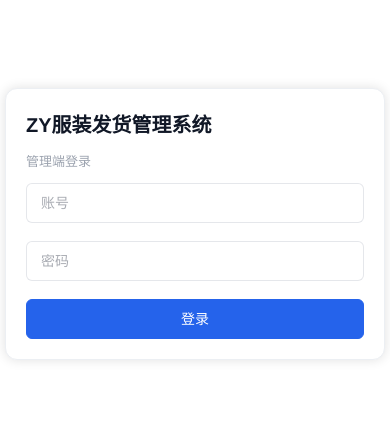
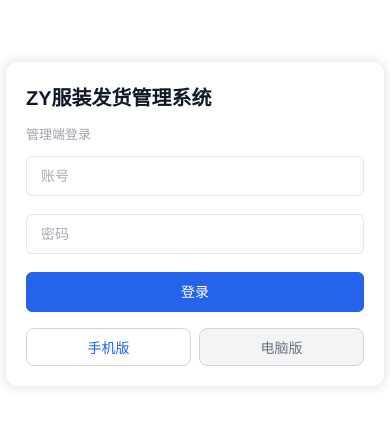
Before and after one commit to redyuxiplayer-coder/CODEX, a Vue app in the folder web/: page /#/login in a window 390 px wide. Shown: the part 198-624 px from the top of the page. Built offline with nearby package versions, Linux system fonts and the light colour scheme; no server answers.

Commit message:
feat: add mobile version entry to desktop login page

```diff
--- a/web/src/views/Login.vue
+++ b/web/src/views/Login.vue
@@ -39,6 +39,10 @@ async function submit() {
         <el-alert v-if="error" :title="error" type="error" :closable="false" style="margin-bottom:12px" />
         <el-button type="primary" size="large" style="width:100%" :loading="loading" @click="submit">登录</el-button>
       </el-form>
+      <div class="version-switch" role="group" aria-label="版本选择">
+        <a class="version-switch-item" href="/mobile/login">手机版</a>
+        <span class="version-switch-item is-active">电脑版</span>
+      </div>
     </el-card>
   </div>
 </template>
@@ -61,4 +65,29 @@ async function submit() {
   font-size: 20px;
   color: #111827;
 }
+
+.version-switch {
+  display: grid;
+  grid-template-columns: repeat(2, minmax(0, 1fr));
+  gap: 8px;
+  margin-top: 16px;
+}
+
+.version-switch-item {
+  display: block;
+  text-align: center;
+  padding: 8px 10px;
+  border: 1px solid #d1d5db;
+  border-radius: 8px;
+  font-size: 14px;
+  color: #2563eb;
+  text-decoration: none;
+  background: #ffffff;
+}
+
+.version-switch-item.is-active {
+  background: #f3f4f6;
+  color: #6b7280;
+  cursor: default;
+}
 </style>
```
Also changed, not shown: 1 other file (tests, documents, lock files or other folders).
